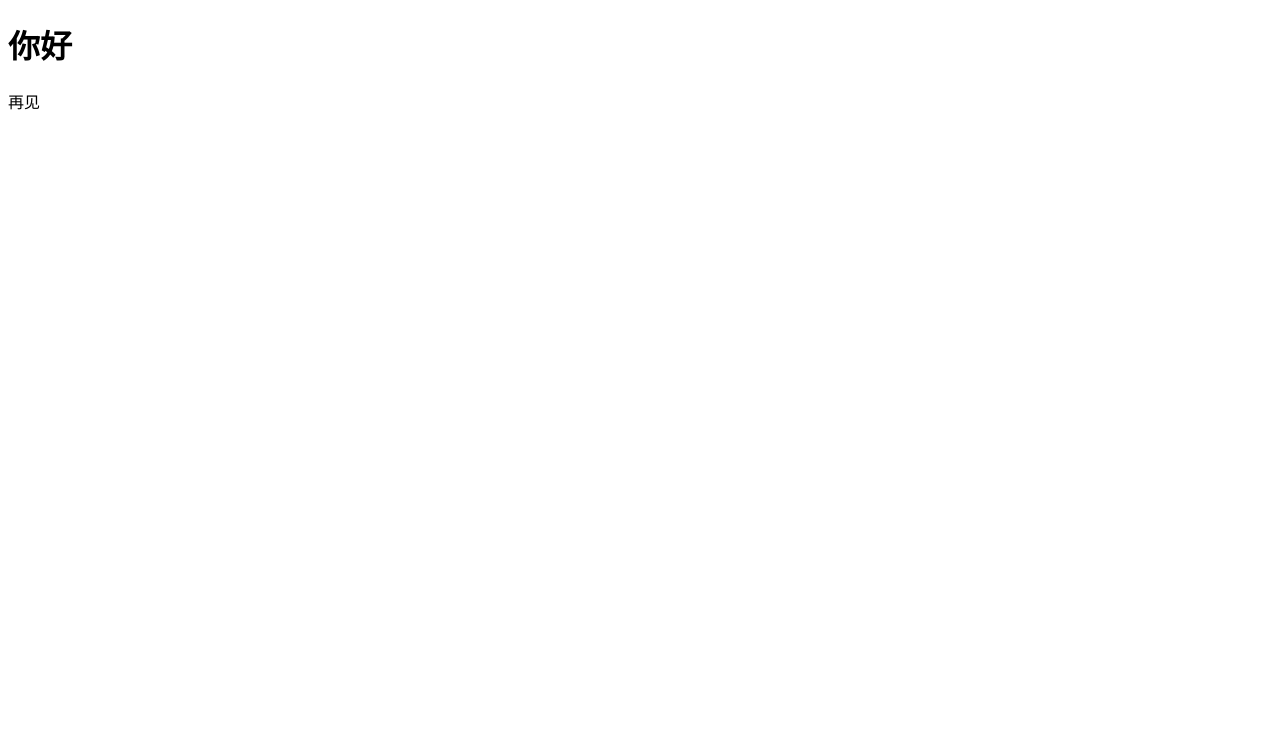
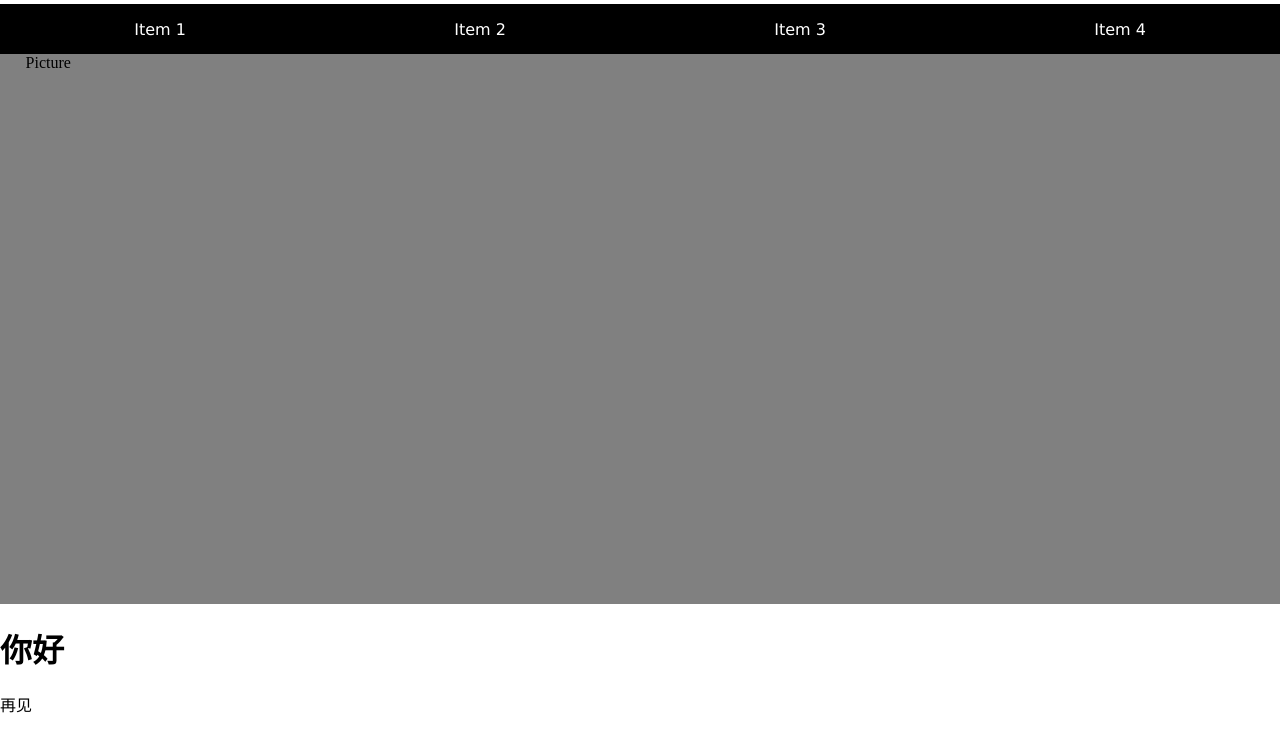
Before and after one commit to chaodong-insure/ChaoDong-Insure.github.io, a plain HTML site: page index.html in a window 1280 px wide. Drawn offline with Linux system fonts and the light colour scheme.

Commit message:
Created skeleton for header bar

```diff
--- /dev/null
+++ b/css/headerbar.css
@@ -0,0 +1,15 @@
+.headerbar-container {
+    margin: 0px;
+    width: 100%;
+}
+
+.headerbar-item {
+    width: 25%;
+    height: 50px;
+    float: left;
+    background-color: black;
+    color: white;
+    text-align: center;
+    font-family: Verdana;
+    vertical-align: middle;
+}
--- /dev/null
+++ b/css/info.css
@@ -0,0 +1,11 @@
+#info-main {
+    height: 600px;
+    width: 100%;
+    background-color: grey;
+}
+
+.info-main-div {
+    height: 96%;
+    width: 46%;
+    margin: 2%;
+}
--- /dev/null
+++ b/css/main.css
@@ -0,0 +1,14 @@
+html {
+    padding: 0px;
+    margin: 0px;
+    margin-top: -22px;
+	width: 100%;
+	height: 100%;
+}
+
+body {
+	margin: 0px;
+	padding: 0px;
+	width: 100%;
+    height: 100%;
+}
--- a/index.html
+++ b/index.html
@@ -1,7 +1,21 @@
 <!DOCTYPE html>
-<html>
-<body>
-<h1>你好</h1>
-<p>再见</p>
-</body>
+<html lang="en">
+    <head>
+        <link rel="stylesheet" type="text/css" href="css/main.css">
+        <link rel="stylesheet" type="text/css" href="css/headerbar.css">
+        <link rel="stylesheet" type="text/css" href="css/info.css">
+    </head>
+    <body>
+        <div class="headerbar-container">
+            <div class="headerbar-item"><p>Item 1</p></div>
+            <div class="headerbar-item"><p>Item 2</p></div>
+            <div class="headerbar-item"><p>Item 3</p></div>
+            <div class="headerbar-item"><p>Item 4</p></div>
+        </div>
+        <div id="info-main">
+            <div class="info-main-div">Picture</div>
+        </div>
+        <h1>你好</h1>
+        <p>再见</p>
+    </body>
 </html>
```
